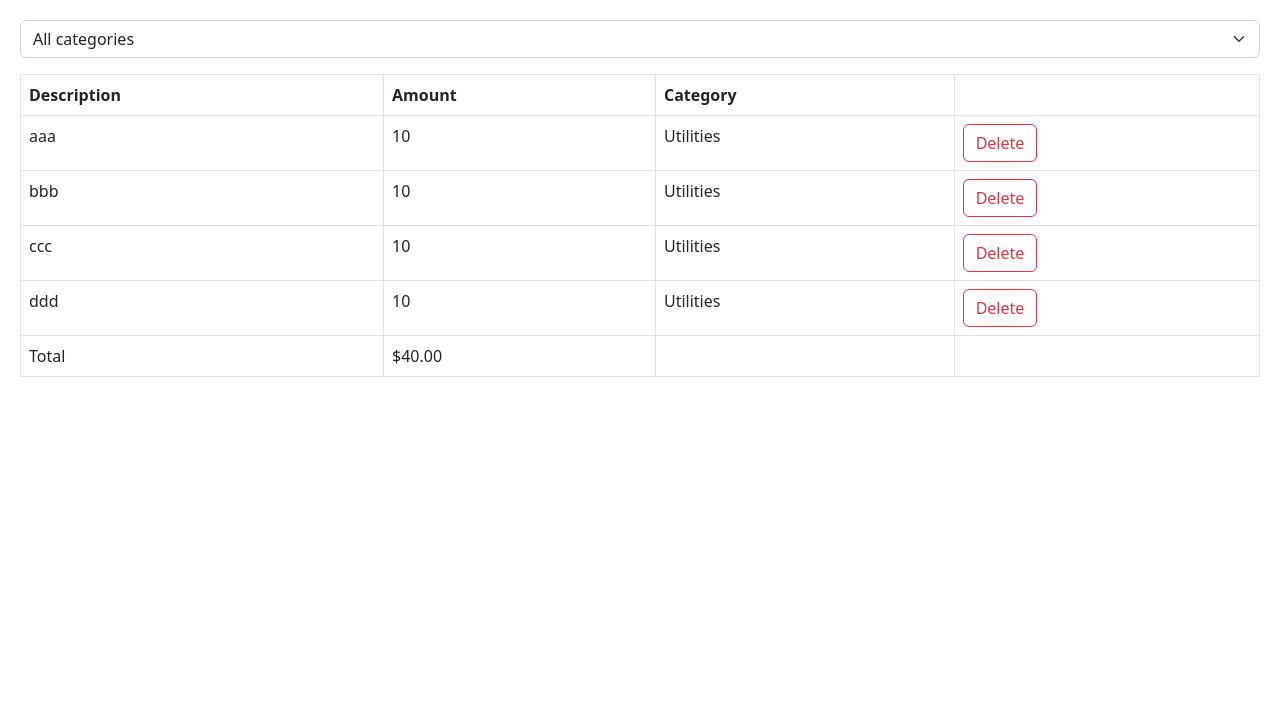
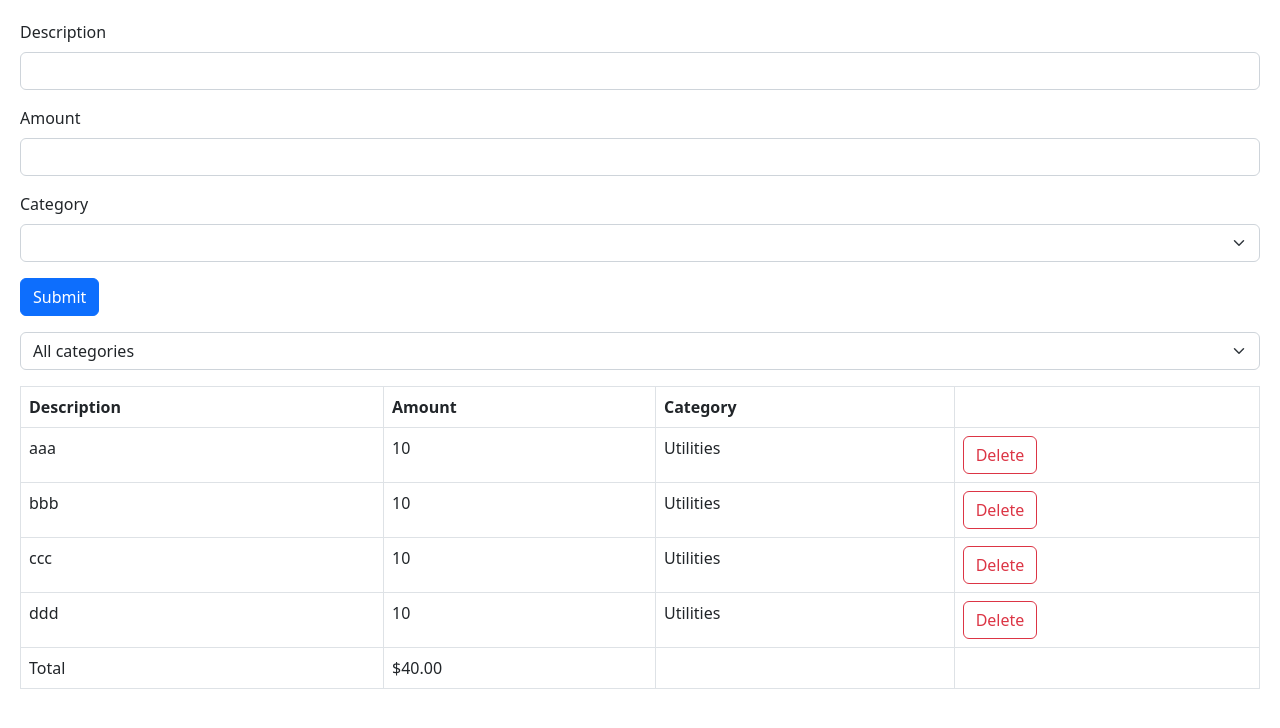
Before and after one commit to hannah-habibpour/expense-tracker, a React (Vite) app: page / in a window 1280 px wide. Shown: the top 728 px of the page. Built offline with nearby package versions, Linux system fonts and the light colour scheme.

Commit message:
Created ExpenseForm

```diff
--- a/src/App.tsx
+++ b/src/App.tsx
@@ -1,6 +1,7 @@
 import { useState } from "react"
 import ExpenseList from "./components/ExpenseList"
 import ExpenseFilter from "./components/ExpenseFilter"
+import ExpenseForm from "./components/ExpenseForm"
 
 export const categories = ["Groceries","Utilities","Entertainment"]
 
@@ -21,6 +22,9 @@
   return (
     <div>
       <div className="mb-3">
+        <ExpenseForm />
+      </div>
+      <div className="mb-3">
         <ExpenseFilter onSelectCategory={category => setSelectedCategory(category)} />
       </div>
       <ExpenseList expenses={visibleExpenses} onDelete={(id) => setExpenses(expenses.filter(expense => expense.id !== id)) } />
--- /dev/null
+++ b/src/components/ExpenseForm.tsx
@@ -0,0 +1,26 @@
+import React from 'react'
+import { categories } from '../App'
+function ExpenseForm() {
+  return (
+    <form>
+          <div className="mb-3">
+              <label htmlFor="description" className="form-label">Description</label>
+              <input id="description" type="text" className="form-control" />
+          </div>
+          <div className="mb-3">
+              <label htmlFor="amount" className="form-label">Amount</label>
+              <input id="amount" type="number" className="form-control" />
+          </div>
+          <div className="mb-3">
+              <label htmlFor="category" className="form-label">Category</label>
+              <select id="category" className="form-select">
+                  <option value=""></option>
+                  {categories.map(category => <option key={category} value={category}>{category}</option>)}
+              </select>
+          </div>
+          <button className="btn btn-primary">Submit</button>
+    </form>
+  )
+}
+
+export default ExpenseForm
```
